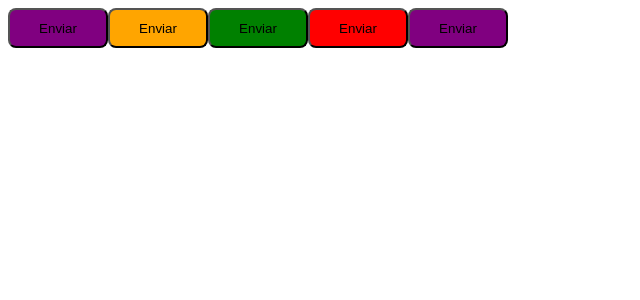
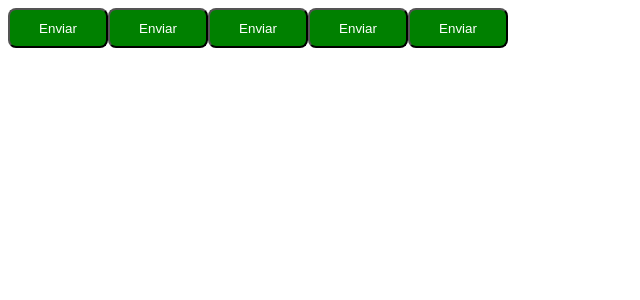
Before and after one commit to NetoResende/01-to-do-list, a React (Vite) app: page / in a window 1280 px wide. Shown: the top 300 px of the page, without its empty margins (0-640 px from the left). Built offline with nearby package versions, Linux system fonts and the light colour scheme.

Commit message:
aplicando theme

```diff
--- a/src/App.tsx
+++ b/src/App.tsx
@@ -1,12 +1,14 @@
+import { ThemeProvider} from 'styled-components'
 import { Button } from "./components/Button";
+import { defaultThemes } from './styles/themes/default';
 export function App() {
   return (
-    <>
+    <ThemeProvider theme={defaultThemes}>
         <Button variant="primary"/>
         <Button variant="secondary"/>
         <Button variant="success"/>
         <Button variant="danger"/>
         <Button />
-    </>
+    </ThemeProvider>
   )
 }
--- a/src/components/Button.style.ts
+++ b/src/components/Button.style.ts
@@ -1,5 +1,5 @@
+
 import styled,{css} from "styled-components";
-
 export type ButtonVariant ='primary'| 'secondary'| 'danger'| 'success';
 
  interface ButtonContainerProps {
@@ -11,12 +11,16 @@
   danger: 'red',
   success: "green"
 }
+
 export const ButtonContainer = styled.button <ButtonContainerProps>`
   width: 100px;
   height: 40px;
   border-radius: 8px;
 
-  ${props => {
+  background-color: ${props=>props.theme.primary};
+  color: ${props=>props.theme.white}
+
+  /* ${props => {
     return css`background-color: ${ButtonVariants[props.variant]}`
-  }}
+  }} */
 `
--- /dev/null
+++ b/src/styles/themes/default.ts
@@ -0,0 +1,5 @@
+export const defaultThemes = {
+  white: '#fff',
+  primary: 'green',
+  secondary: 'purple'
+}
```
